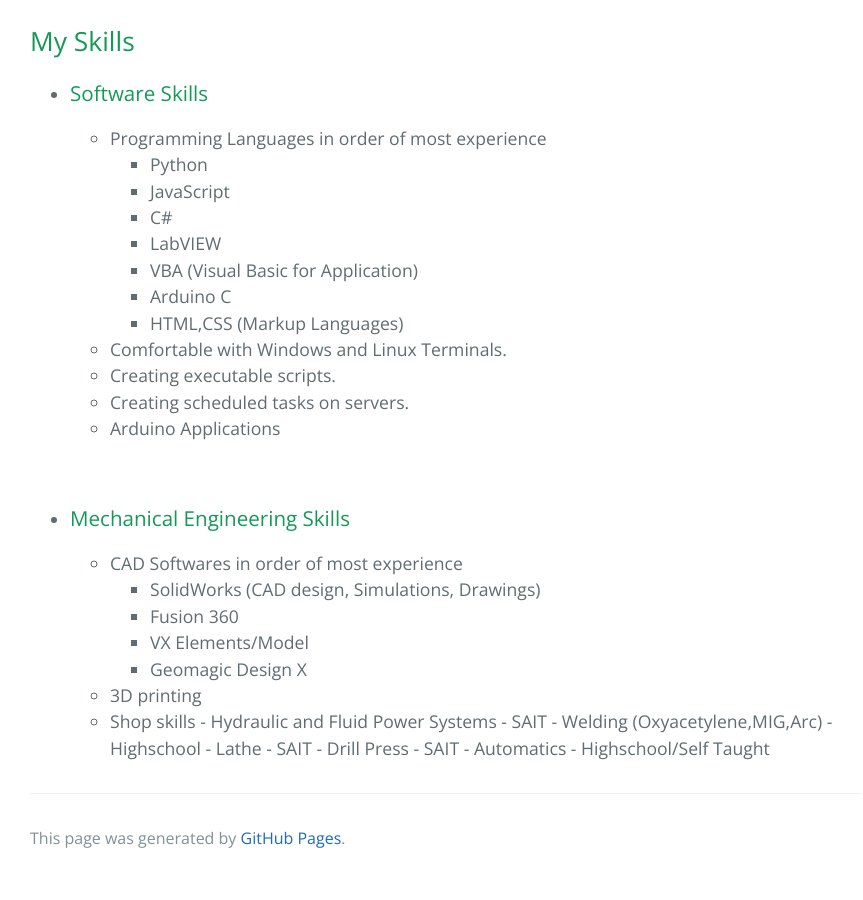
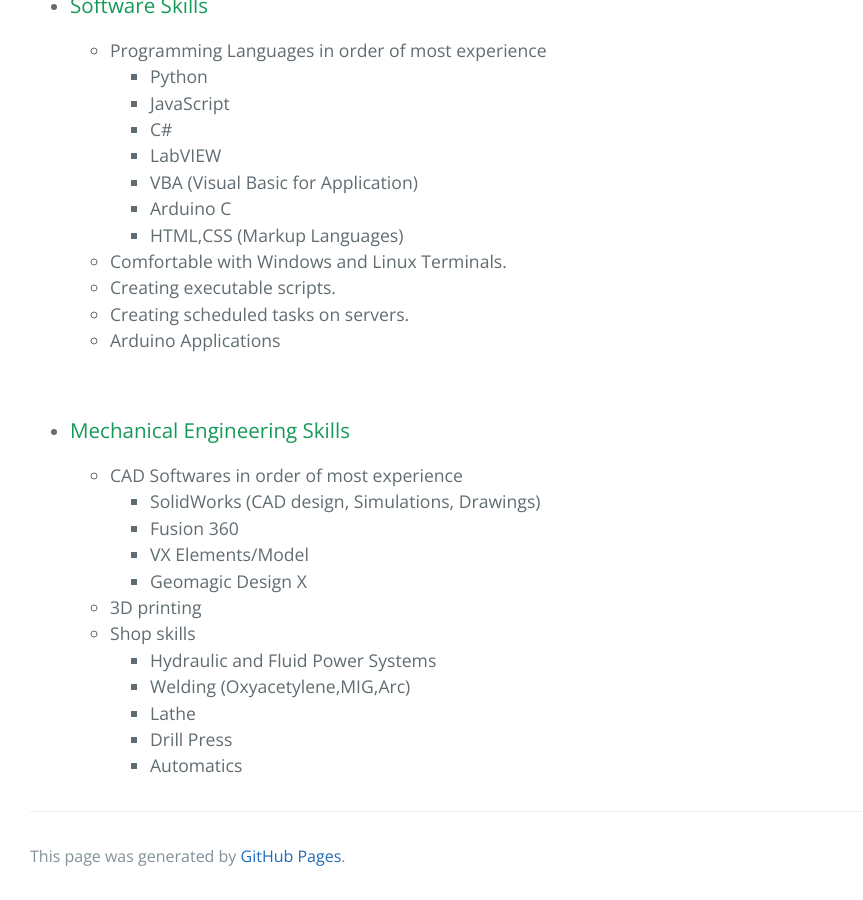
Before and after one commit to b-smiley/b-smiley.github.io, a Jekyll site: the page built from index.md, in a window 1280 px wide and 900 px high, scrolled down 859 px. Shown: the whole window, without its empty margins (194-1057 px from the left). Built offline with Jekyll 4.4.1, drawn with Linux system fonts in a browser that asks for light colours; some of the changed text lies outside the part shown.

Commit message:
Update index.md
Small styling changes

```diff
--- a/index.md
+++ b/index.md
@@ -2,21 +2,18 @@
 layout: default
 ---
 
-[Link to another page](./another-page.html)
+[List of Skills](./SkillsList.html)
 
 ## Software Development Projects
   - Automated System that checks for new company sales and delivers the customer their purchased files
   - Fusion 360 API 2D Sketch importer
   - Python Games
 
-&nbsp;
 ## Mechanical Engineering Projects
   - Stirling Engine
   - Custom 3-D Printed Wall Mounts
   - Vibration Plate For Product Testing
   - 3-D Printed Conference Camera Mount
-
-&nbsp;
 
 ## My Skills
   - ### Software Skills
@@ -42,8 +39,8 @@
       - Geomagic Design X
     - 3D printing
     - Shop skills
-           - Hydraulic and Fluid Power Systems - SAIT
-           - Welding (Oxyacetylene,MIG,Arc) - Highschool
-           - Lathe - SAIT
-           - Drill Press - SAIT
-           - Automatics - Highschool/Self Taught
+         - Hydraulic and Fluid Power Systems
+         - Welding (Oxyacetylene,MIG,Arc)
+         - Lathe
+         - Drill Press
+         - Automatics
```
